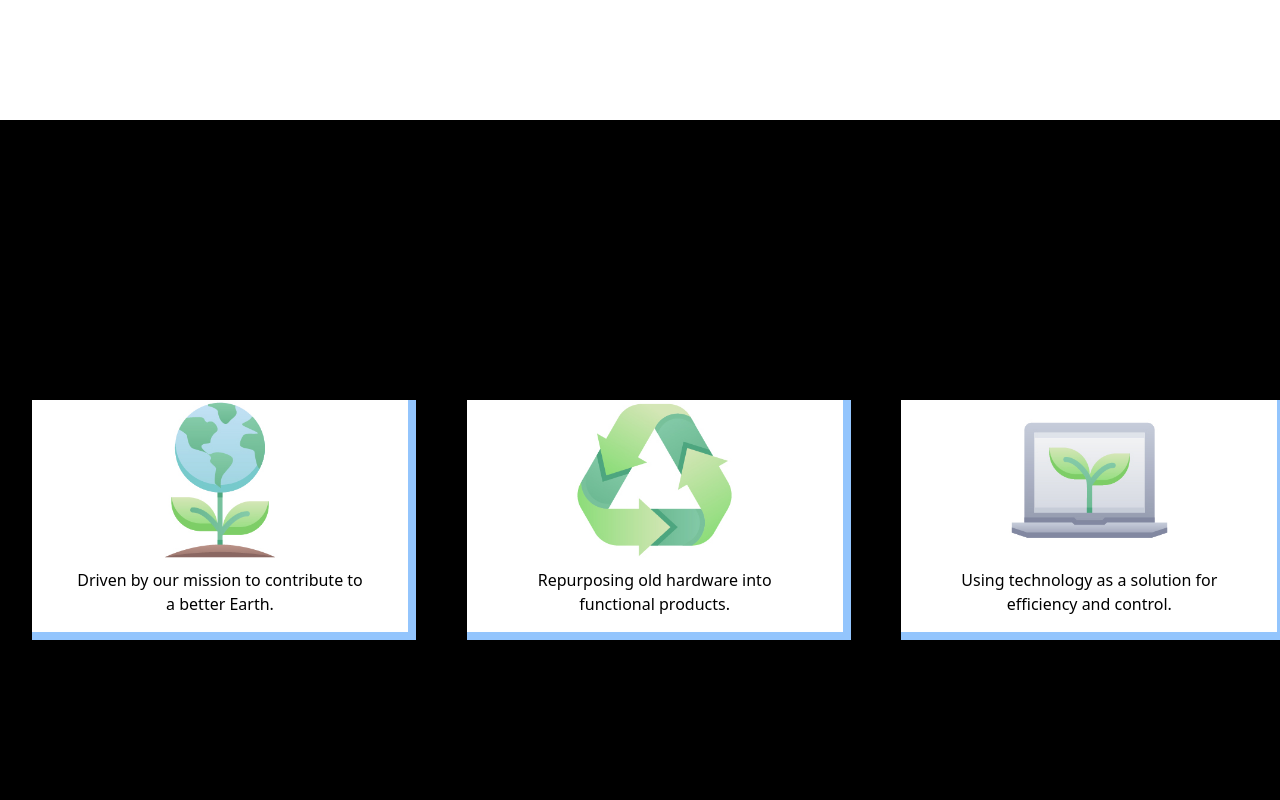
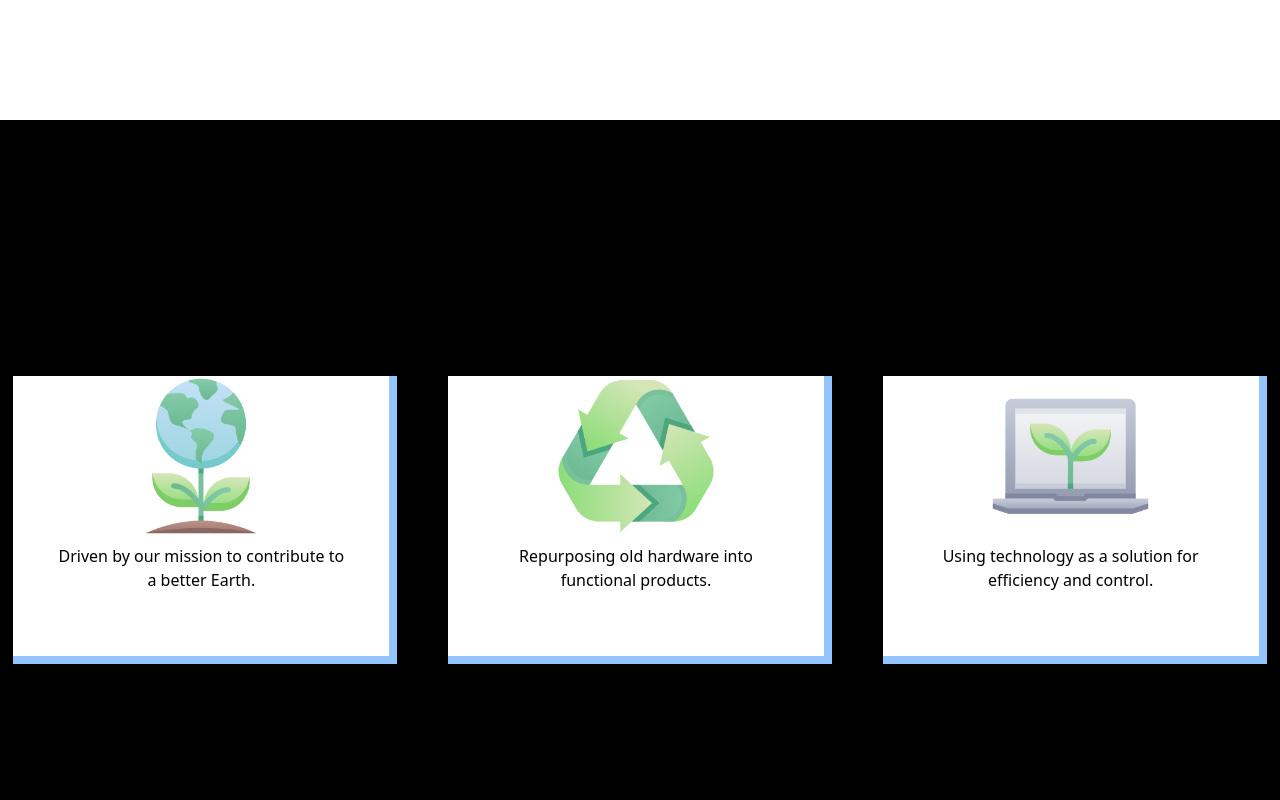
Before and after one commit to Ro5hi/tailwindcss-pg, a React (Create React App) app: page / in a window 1280 px wide. Shown: the part 680-1480 px from the top of the page. Built offline with nearby package versions, Linux system fonts and the light colour scheme.

Commit message:
improved centering on items in grid

```diff
--- a/src/components/Info.js
+++ b/src/components/Info.js
@@ -2,22 +2,22 @@ import React from 'react';
 
 const Info = () => {
     return(
-        <div className="bg-black h-screen w-screen flex justify-center items-center text-center">
-            <div className="grid grid-cols-3 gap-6">
-                <div class="bg-white h-60 w-96 place-items-center mx-8 border-r-8 border-b-8 border-blue-300">
-                    <img class="object-contain h-40" src="/1.jpg" alt="1"></img>
-                    <div className="p-2 mx-8 text-m text-black">
+        <div className="flex flex-wrap justify-center bg-black h-screen w-screen text-center">
+            <div className="grid grid-cols-3 gap-6 place-items-center">
+                <div class="bg-white h-72 w-96 mx-8 border-r-8 border-b-8 border-blue-300">
+                    <img class="h-40 mx-auto" src="/1.jpg" alt="1"></img>
+                    <div className="text-center p-2 mx-8 text-m text-black">
                         Driven by our mission to contribute to a better Earth.
                     </div>
                 </div>
-                <div class="bg-white h-60 w-96 place-items-center mx-8 border-r-8 border-b-8 border-blue-300">
-                    <img class="object-contain h-40" src="/2.jpg" alt="2"></img>
+                <div class="bg-white h-72 w-96 mx-8 border-r-8 border-b-8 border-blue-300">
+                    <img class="h-40 mx-auto" src="/2.jpg" alt="2"></img>
                     <div className="p-2 mx-8 text-m text-black">
                         Repurposing old hardware into functional products.
                     </div>
                 </div>
-                <div class="bg-white h-60 w-96 place-items-center mx-8 border-r-8 border-b-8 border-blue-300">
-                    <img class="object-contain h-40" src="/3.jpg" alt="3"></img>
+                <div class="bg-white h-72 w-96 mx-8 border-r-8 border-b-8 border-blue-300">
+                    <img class="h-40 mx-auto" src="/3.jpg" alt="3"></img>
                     <div className="p-2 mx-8 text-m text-black">
                         Using technology as a solution for efficiency and control.
                     </div>
```
